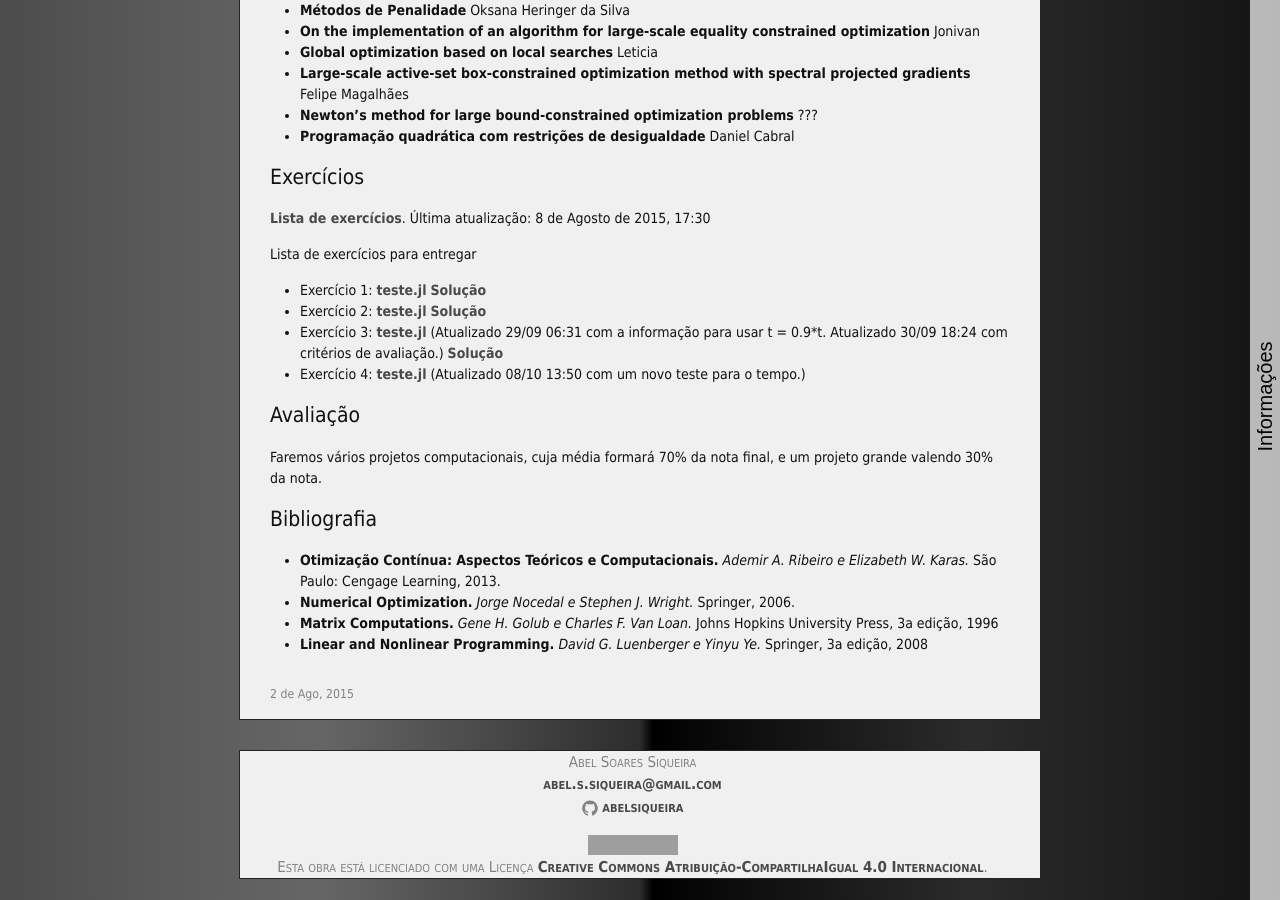
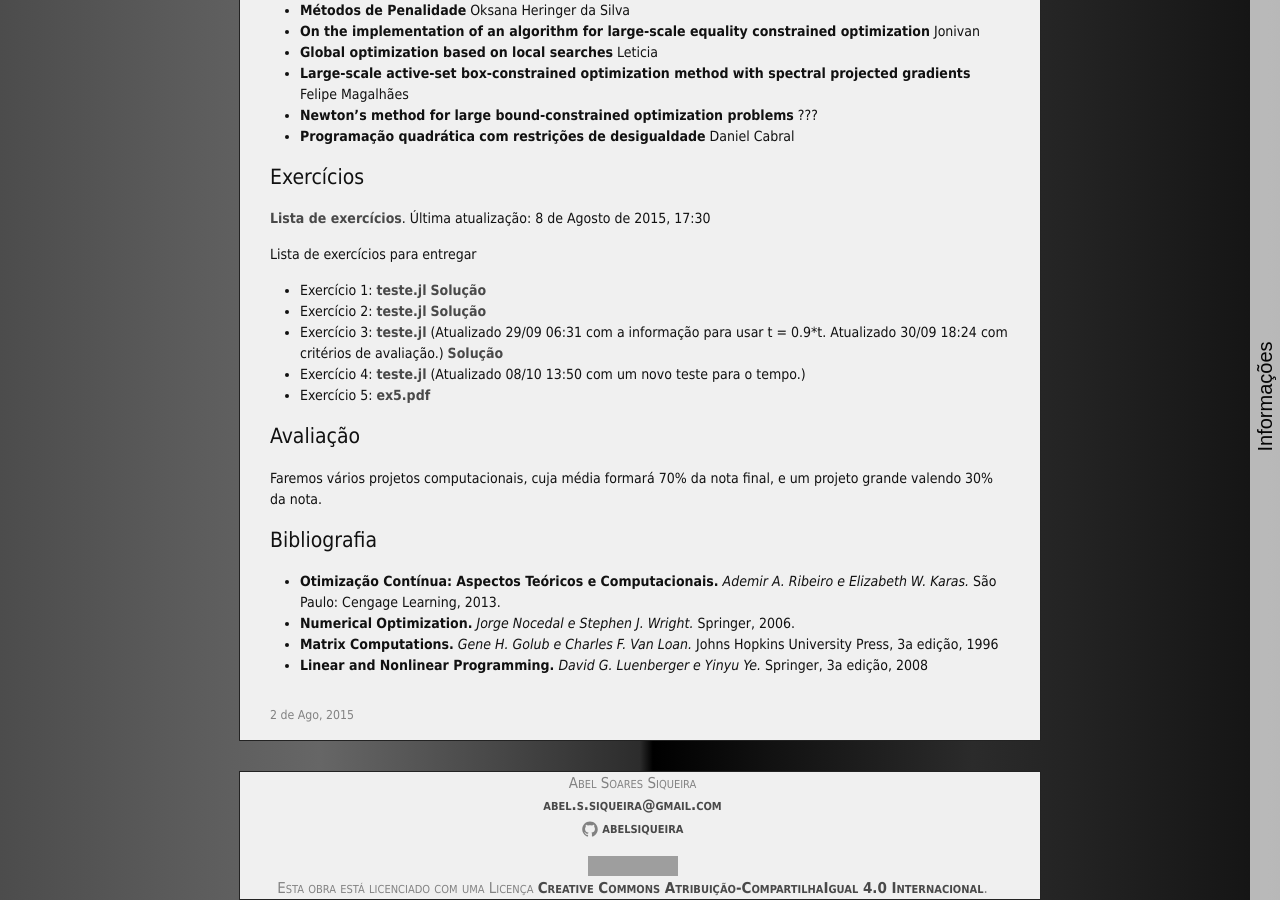
Before and after one commit to abelsiqueira/abelsiqueira.github.io-old, a Jekyll site: the page built from _posts/br/2015-08-02-cm114-2015s2.markdown, in a window 1280 px wide and 900 px high, scrolled down 1443 px. Built offline with Jekyll 4.4.1, drawn with Linux system fonts in a browser that asks for light colours; nearby versions of some CDN libraries; grey boxes are pictures that could not be loaded.

Commit message:
Atualiza cm114 com ex5

```diff
--- a/_posts/br/2015-08-02-cm114-2015s2.markdown
+++ b/_posts/br/2015-08-02-cm114-2015s2.markdown
@@ -118,6 +118,7 @@ Lista de exercícios para entregar
     [Solução]({{ site.baseurl }}/disciplinas/cm114/ex3/bfgs.jl)
   - Exercício 4: [teste.jl]({{ site.baseurl }}/disciplinas/cm114/ex4/teste.jl)
     (Atualizado 08/10 13:50 com um novo teste para o tempo.)
+  - Exercício 5: [ex5.pdf]({{ site.baseurl }}/disciplinas/cm114/ex5/ex5.pdf)
 
 # Avaliação
 
```
Also changed, not shown: 1 other file.
